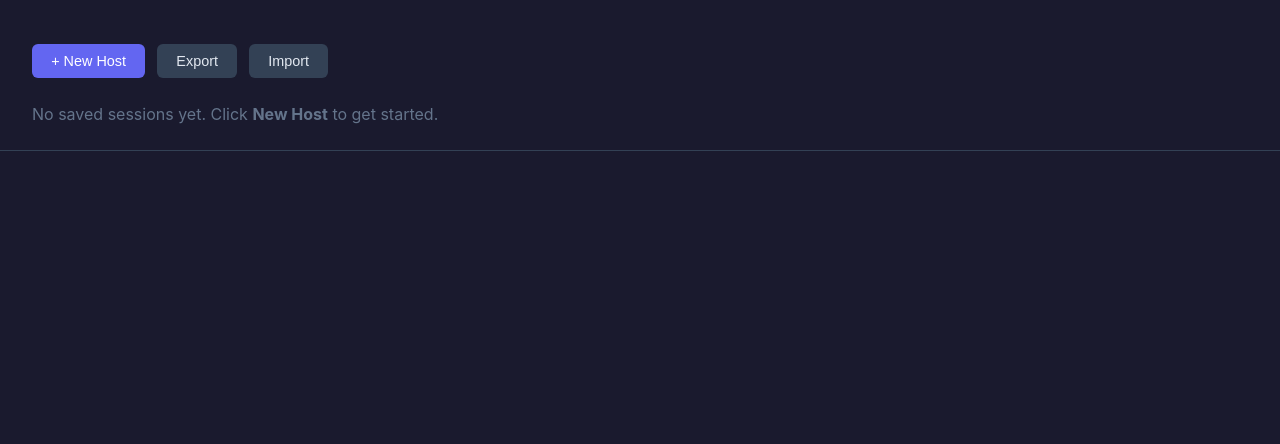
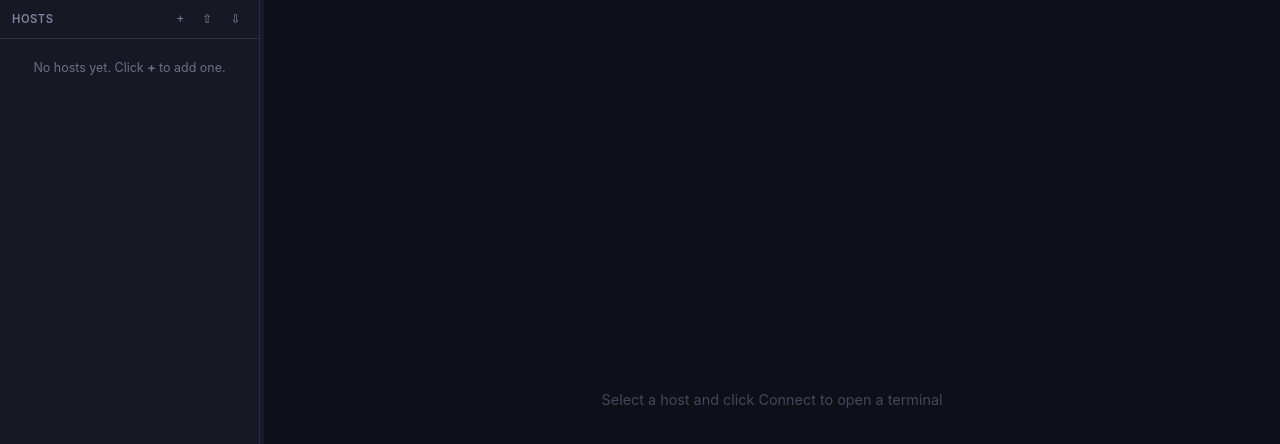
Before and after one commit to rexc-lab/RxTerm, a React (Vite) app: page / in a window 1280 px wide. Shown: the top 444 px of the page. Built offline with nearby package versions, Linux system fonts and the light colour scheme.

Commit message:
feat: implement sidebar resizing and enhance session list UI

```diff
--- a/src/App.tsx
+++ b/src/App.tsx
@@ -1,4 +1,4 @@
-import { useEffect, useState, useCallback } from "react";
+import { useEffect, useState, useCallback, useRef } from "react";
 import SshSessionForm from "./components/SshSessionForm";
 import SessionList from "./components/SessionList";
 import TerminalPane from "./components/TerminalPane";
@@ -54,6 +54,10 @@ export default function App() {
     resolve: (pw: string | null) => void;
   } | null>(null);
   const [passwordInput, setPasswordInput] = useState("");
+
+  // ─── Sidebar resize ────────────────────────────────────────
+  const [sidebarWidth, setSidebarWidth] = useState(260);
+  const isResizing = useRef(false);
 
   /** Load sessions from the backend on mount. */
   useEffect(() => {
@@ -265,14 +269,30 @@ export default function App() {
   }, []);
 
   return (
-    <div className="app-layout">
-      {/* ─── Upper panel: session management ─── */}
-      <div className="session-panel">
-
+    <div
+      className={`app-layout${isResizing.current ? ' resizing' : ''}`}
+      onMouseMove={(e) => {
+        if (!isResizing.current) return;
+        const newWidth = Math.max(160, Math.min(e.clientX, 600));
+        setSidebarWidth(newWidth);
+      }}
+      onMouseUp={() => { isResizing.current = false; }}
+      onMouseLeave={() => { isResizing.current = false; }}
+    >
+      {/* ─── Left sidebar: host list ─── */}
+      <div className="sidebar" style={{ width: sidebarWidth }}>
+        <div className="sidebar-header">
+          <span>Hosts</span>
+          <div className="sidebar-header-actions">
+            <button onClick={openNewForm} title="New Host">+</button>
+            <button onClick={handleExport} title="Export">&#x21e7;</button>
+            <button onClick={handleImport} title="Import">&#x21e9;</button>
+          </div>
+        </div>
 
         {status && (
           <div
-            className={`status-message ${
+            className={`sidebar-status ${
               status.type === "success" ? "status-success" : "status-error"
             }`}
           >
@@ -281,38 +301,37 @@ export default function App() {
         )}
 
         {view === "list" && (
-          <>
-            <div className="button-row">
-              <button className="btn-primary" onClick={openNewForm}>
-                + New Host
-              </button>
-              <button className="btn-secondary" onClick={handleExport}>
-                Export
-              </button>
-              <button className="btn-secondary" onClick={handleImport}>
-                Import
-              </button>
-            </div>
+          <div className="sidebar-body">
             <SessionList
               sessions={sessions}
+              connections={connections}
               onConnect={handleConnect}
               onEdit={openEditForm}
               onDelete={handleDelete}
             />
-          </>
+          </div>
         )}
 
         {view === "form" && (
+          <div className="sidebar-form">
             <SshSessionForm
               initial={editing}
               onSubmit={handleSubmit}
               onCancel={cancel}
             />
+          </div>
         )}
       </div>
 
-      {/* ─── Lower panel: terminal tabs + panes ─── */}
-      {connections.length > 0 && (
+      {/* ─── Resize handle ─── */}
+      <div
+        className="resize-handle"
+        onMouseDown={() => { isResizing.current = true; }}
+      />
+
+      {/* ─── Right main area: terminals ─── */}
+      <div className="main-content">
+        {connections.length > 0 ? (
           <div className="terminal-panel">
             <TerminalTabs
               connections={connections}
@@ -337,7 +356,12 @@ export default function App() {
               ))}
             </div>
           </div>
+        ) : (
+          <div className="main-empty">
+            Select a host and click Connect to open a terminal
+          </div>
         )}
+      </div>
 
       {/* ─── Host key verification dialog ─── */}
       {hostKeyPrompt && (
--- a/src/components/SessionList.tsx
+++ b/src/components/SessionList.tsx
@@ -1,8 +1,10 @@
-import type { SshSession } from "../types";
+import type { SshSession, Connection } from "../types";
 
 interface SessionListProps {
   /** The list of saved sessions to display. */
   sessions: SshSession[];
+  /** Currently active connections. */
+  connections: Connection[];
   /** Called when the user clicks "Connect" on a session. */
   onConnect: (session: SshSession) => void;
   /** Called when the user clicks "Edit" on a session. */
@@ -12,47 +14,44 @@ interface SessionListProps {
 }
 
 /**
- * Displays all saved SSH sessions as a vertical list of cards.
- *
- * Each card shows the label, host:port, username, and auth method,
- * with Edit / Delete action buttons.
+ * Compact sidebar host list styled like VS Code's explorer.
  */
 export default function SessionList({
   sessions,
+  connections,
   onConnect,
   onEdit,
   onDelete,
 }: SessionListProps) {
   if (sessions.length === 0) {
     return (
-      <p style={{ color: "#64748b", marginTop: "1.5rem" }}>
-        No saved sessions yet. Click <strong>New Host</strong> to get started.
-      </p>
+      <div className="sidebar-empty">
+        No hosts yet. Click <strong>+</strong> to add one.
+      </div>
     );
   }
+
+  const connectedSessionIds = new Set(connections.map((c) => c.sessionId));
 
   return (
     <div className="session-list">
       {sessions.map((s) => (
-        <div key={s.id} className="session-card">
-          <div className="session-card-info">
-            <span className="session-label">{s.label}</span>
-            <span className="session-detail">
-              {s.username}@{s.host}:{s.port} &middot;{" "}
-              {s.auth_method === "password" ? "Password" : "SSH Key"}
+        <div
+          key={s.id}
+          className={`host-item ${connectedSessionIds.has(s.id) ? "connected" : ""}`}
+          onDoubleClick={() => onConnect(s)}
+          title={`${s.username}@${s.host}:${s.port} — Double-click to connect`}
+        >
+          <div className="host-item-info">
+            <span className="host-item-label">{s.label}</span>
+            <span className="host-item-detail">
+              {s.username}@{s.host}:{s.port}
             </span>
-            {s.notes && <span className="session-detail">{s.notes}</span>}
           </div>
-          <div className="session-card-actions">
-            <button className="btn-connect" onClick={() => onConnect(s)}>
-              Connect
-            </button>
-            <button className="btn-secondary" onClick={() => onEdit(s)}>
-              Edit
-            </button>
-            <button className="btn-danger" onClick={() => onDelete(s.id)}>
-              Delete
-            </button>
+          <div className="host-item-actions">
+            <button onClick={() => onConnect(s)} title="Connect">&#x25B6;</button>
+            <button onClick={() => onEdit(s)} title="Edit">&#x270E;</button>
+            <button className="btn-delete" onClick={() => onDelete(s.id)} title="Delete">&#x2715;</button>
           </div>
         </div>
       ))}
--- a/src/components/SshSessionForm.tsx
+++ b/src/components/SshSessionForm.tsx
@@ -72,7 +72,7 @@ export default function SshSessionForm({
 
   return (
     <form onSubmit={handleSubmit}>
-      <h2>{initial ? "Edit Session" : "New SSH Session"}</h2>
+      <h2>{initial ? "Edit Host" : "New Host"}</h2>
 
       {/* Label */}
       <div className="form-group">
--- a/src/styles.css
+++ b/src/styles.css
@@ -32,21 +32,174 @@ body {
   min-height: 100vh;
 }
 
-/* ─── App layout ─── */
+/* ─── App layout (VS Code-style) ─── */
 
 .app-layout {
   display: flex;
-  flex-direction: column;
+  flex-direction: row;
   height: 100vh;
   overflow: hidden;
 }
 
-.session-panel {
-  flex: 0 0 auto;
-  max-height: 50vh;
+/* ─── Left sidebar ─── */
+
+.sidebar {
+  min-width: 160px;
+  max-width: 600px;
+  background-color: #181825;
+  border-right: 1px solid #2e2e3e;
+  display: flex;
+  flex-direction: column;
+  overflow: hidden;
+  flex-shrink: 0;
+}
+
+/* ─── Resize handle ─── */
+
+.resize-handle {
+  width: 4px;
+  cursor: col-resize;
+  background-color: transparent;
+  transition: background-color 0.15s;
+  flex-shrink: 0;
+  position: relative;
+  z-index: 10;
+}
+
+.resize-handle:hover,
+.resize-handle:active {
+  background-color: #89b4fa;
+}
+
+.app-layout.resizing {
+  cursor: col-resize;
+  user-select: none;
+}
+
+.sidebar-header {
+  display: flex;
+  align-items: center;
+  justify-content: space-between;
+  padding: 0.6rem 0.75rem;
+  border-bottom: 1px solid #2e2e3e;
+  font-size: 0.7rem;
+  font-weight: 600;
+  text-transform: uppercase;
+  letter-spacing: 0.05em;
+  color: #7f849c;
+  user-select: none;
+}
+
+.sidebar-header-actions {
+  display: flex;
+  gap: 0.35rem;
+}
+
+.sidebar-header-actions button {
+  background: none;
+  border: none;
+  color: #7f849c;
+  font-size: 0.75rem;
+  padding: 0.15rem 0.4rem;
+  border-radius: 3px;
+  cursor: pointer;
+}
+
+.sidebar-header-actions button:hover {
+  background-color: #313244;
+  color: #cdd6f4;
+}
+
+.sidebar-body {
+  flex: 1;
   overflow-y: auto;
-  padding: 1.5rem 2rem;
-  border-bottom: 1px solid #334155;
+  padding: 0.25rem 0;
+}
+
+.sidebar-body::-webkit-scrollbar {
+  width: 6px;
+}
+
+.sidebar-body::-webkit-scrollbar-thumb {
+  background-color: #45475a;
+  border-radius: 3px;
+}
+
+.sidebar-form {
+  padding: 0.75rem;
+  overflow-y: auto;
+  flex: 1;
+}
+
+.sidebar-form h2 {
+  font-size: 0.82rem;
+  font-weight: 600;
+  color: #cdd6f4;
+  margin-bottom: 0.6rem;
+}
+
+.sidebar-form .form-group label {
+  font-size: 0.75rem;
+  color: #7f849c;
+}
+
+.sidebar-form .form-group input,
+.sidebar-form .form-group select,
+.sidebar-form .form-group textarea {
+  font-size: 0.78rem;
+  padding: 0.35rem 0.55rem;
+  border-radius: 4px;
+  background-color: #11111b;
+  border-color: #2e2e3e;
+}
+
+.sidebar-form .form-group input:focus,
+.sidebar-form .form-group select:focus,
+.sidebar-form .form-group textarea:focus {
+  border-color: #89b4fa;
+}
+
+.sidebar-form .form-group {
+  margin-bottom: 0.6rem;
+}
+
+.sidebar-form .form-row {
+  gap: 0.5rem;
+}
+
+.sidebar-form .field-error {
+  font-size: 0.68rem;
+}
+
+.sidebar-form button {
+  font-size: 0.78rem;
+  padding: 0.35rem 0.75rem;
+  border-radius: 4px;
+}
+
+.sidebar-form .button-row {
+  margin-top: 0.75rem;
+  gap: 0.5rem;
+}
+
+/* ─── Main content area ─── */
+
+.main-content {
+  flex: 1;
+  display: flex;
+  flex-direction: column;
+  overflow: hidden;
+  background-color: #0f0f1a;
+}
+
+.main-empty {
+  flex: 1;
+  display: flex;
+  align-items: center;
+  justify-content: center;
+  color: #45475a;
+  font-size: 0.9rem;
+  user-select: none;
 }
 
 h1 {
@@ -164,47 +317,86 @@ button:active {
   margin-top: 1.25rem;
 }
 
-/* ─── Session list ─── */
+/* ─── Host list (sidebar items) ─── */
 
 .session-list {
-  margin-top: 2rem;
+  margin: 0;
+  padding: 0;
 }
 
-.session-card {
-  background-color: #16213e;
-  border: 1px solid #334155;
-  border-radius: 8px;
-  padding: 0.75rem 1rem;
-  margin-bottom: 0.75rem;
+.host-item {
   display: flex;
-  justify-content: space-between;
   align-items: center;
+  padding: 0.35rem 0.75rem;
+  cursor: pointer;
+  user-select: none;
+  transition: background-color 0.1s;
+  border-left: 2px solid transparent;
 }
 
-.session-card-info {
+.host-item:hover {
+  background-color: #313244;
+}
+
+.host-item.connected {
+  border-left-color: #a6e3a1;
+}
+
+.host-item-info {
+  flex: 1;
+  min-width: 0;
   display: flex;
   flex-direction: column;
-  gap: 0.15rem;
+  gap: 1px;
 }
 
-.session-card-info .session-label {
-  font-weight: 600;
-  color: #e2e8f0;
+.host-item-label {
+  font-size: 0.82rem;
+  font-weight: 500;
+  color: #cdd6f4;
+  white-space: nowrap;
+  overflow: hidden;
+  text-overflow: ellipsis;
 }
 
-.session-card-info .session-detail {
-  font-size: 0.8rem;
-  color: #64748b;
+.host-item-detail {
+  font-size: 0.68rem;
+  color: #6c7086;
+  white-space: nowrap;
+  overflow: hidden;
+  text-overflow: ellipsis;
 }
 
-.session-card-actions {
+.host-item-actions {
   display: flex;
-  gap: 0.5rem;
+  gap: 0.2rem;
+  opacity: 0;
+  transition: opacity 0.1s;
+  margin-left: 0.25rem;
+  flex-shrink: 0;
 }
 
-.session-card-actions button {
-  padding: 0.35rem 0.75rem;
-  font-size: 0.8rem;
+.host-item:hover .host-item-actions {
+  opacity: 1;
+}
+
+.host-item-actions button {
+  background: none;
+  border: none;
+  color: #7f849c;
+  font-size: 0.7rem;
+  padding: 0.15rem 0.3rem;
+  border-radius: 3px;
+  cursor: pointer;
+}
+
+.host-item-actions button:hover {
+  background-color: #45475a;
+  color: #cdd6f4;
+}
+
+.host-item-actions .btn-delete:hover {
+  color: #f38ba8;
 }
 
 /* ─── Status messages ─── */
@@ -258,47 +450,50 @@ button:active {
   flex: 1 1 auto;
   display: flex;
   flex-direction: column;
-  min-height: 200px;
-  background-color: #0f172a;
+  overflow: hidden;
 }
 
 .terminal-tab-bar {
   display: flex;
-  gap: 2px;
-  padding: 0.25rem 0.5rem 0;
-  background-color: #1e293b;
-  border-bottom: 1px solid #334155;
+  gap: 0;
+  padding: 0;
+  background-color: #181825;
+  border-bottom: 1px solid #2e2e3e;
   flex-shrink: 0;
+  overflow-x: auto;
+}
+
+.terminal-tab-bar::-webkit-scrollbar {
+  height: 0;
 }
 
 .terminal-tab {
   display: flex;
   align-items: center;
   gap: 0.4rem;
-  padding: 0.35rem 0.75rem;
-  background-color: #0f172a;
-  color: #94a3b8;
-  border-radius: 6px 6px 0 0;
+  padding: 0.45rem 0.85rem;
+  background-color: #11111b;
+  color: #6c7086;
+  border-right: 1px solid #2e2e3e;
   cursor: pointer;
-  font-size: 0.8rem;
+  font-size: 0.78rem;
   user-select: none;
   transition: background-color 0.1s ease;
+  white-space: nowrap;
 }
 
 .terminal-tab:hover {
-  background-color: #1a1a2e;
+  background-color: #1e1e2e;
 }
 
 .terminal-tab.active {
-  background-color: #0f172a;
-  color: #e2e8f0;
-  border: 1px solid #334155;
-  border-bottom: 1px solid #0f172a;
-  margin-bottom: -1px;
+  background-color: #0f0f1a;
+  color: #cdd6f4;
+  border-bottom: 2px solid #89b4fa;
 }
 
 .terminal-tab-label {
-  max-width: 120px;
+  max-width: 150px;
   overflow: hidden;
   text-overflow: ellipsis;
   white-space: nowrap;
@@ -307,15 +502,15 @@ button:active {
 .terminal-tab-close {
   background: none !important;
   border: none !important;
-  color: #64748b;
-  padding: 0 0.2rem !important;
-  font-size: 1rem;
+  color: #6c7086;
+  padding: 0 0.15rem !important;
+  font-size: 0.9rem;
   line-height: 1;
   cursor: pointer;
 }
 
 .terminal-tab-close:hover {
-  color: #f87171;
+  color: #f38ba8;
 }
 
 .terminal-pane-wrapper {
@@ -344,6 +539,33 @@ button:active {
 
 .btn-connect:hover {
   background-color: #047857;
+}
+
+/* ─── Sidebar status ─── */
+
+.sidebar-status {
+  padding: 0.4rem 0.75rem;
+  font-size: 0.75rem;
+  border-bottom: 1px solid #2e2e3e;
+}
+
+.sidebar-status.status-success {
+  background-color: #1e3a2f;
+  color: #a6e3a1;
+  border-color: #2e4a3f;
+}
+
+.sidebar-status.status-error {
+  background-color: #3a1e1e;
+  color: #f38ba8;
+  border-color: #4a2e2e;
+}
+
+.sidebar-empty {
+  padding: 1rem 0.75rem;
+  font-size: 0.78rem;
+  color: #6c7086;
+  text-align: center;
 }
 
 /* ─── Dialog overlay ─── */
```
Lines whose indentation alone changed are shown as unchanged.
